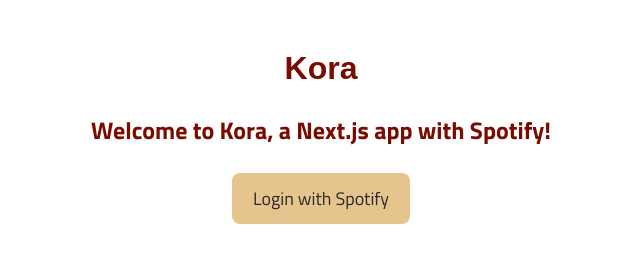
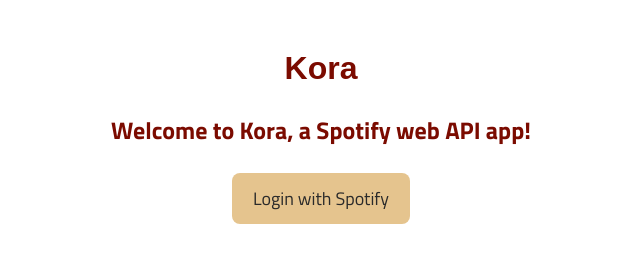
Before and after one commit to AbisoyeOnanuga/spotify-playlist, a plain HTML site: page index.html in a window 1280 px wide. Shown: the whole page, without its empty margins (319-959 px from the left). Drawn offline with Linux system fonts and the light colour scheme; a web font is replaced by a local one.

Commit message:
Update index.html

```diff
--- a/index.html
+++ b/index.html
@@ -10,7 +10,7 @@
   </head>
   <body>
     <h1>Kora</h1>
-    <h2>Welcome to Kora, a Next.js app with Spotify!</h2>
+    <h2>Welcome to Kora, a Spotify web API app!</h2>
     <button id="login-button">Login with Spotify</button>
     <!-- Add a div element to wrap the user profile data -->
     <div id="user-profile" style="display: none;">
```
